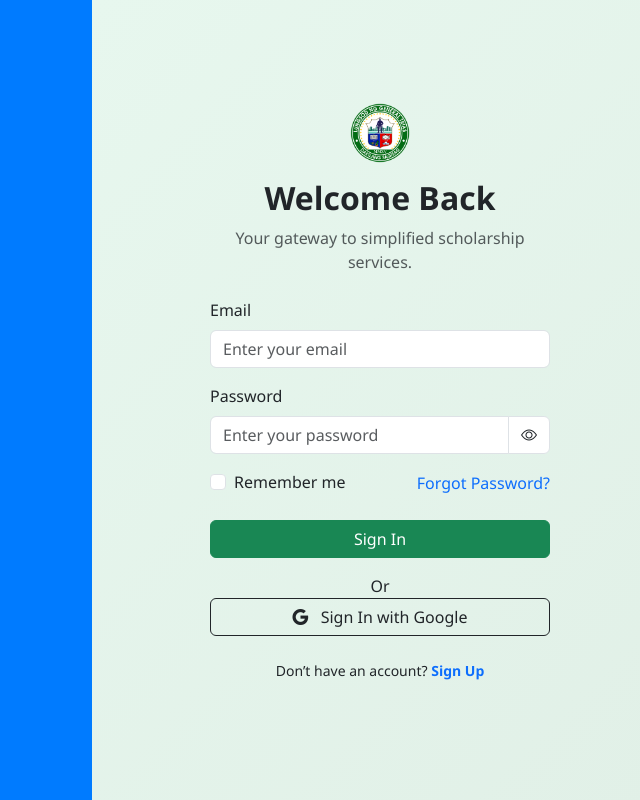
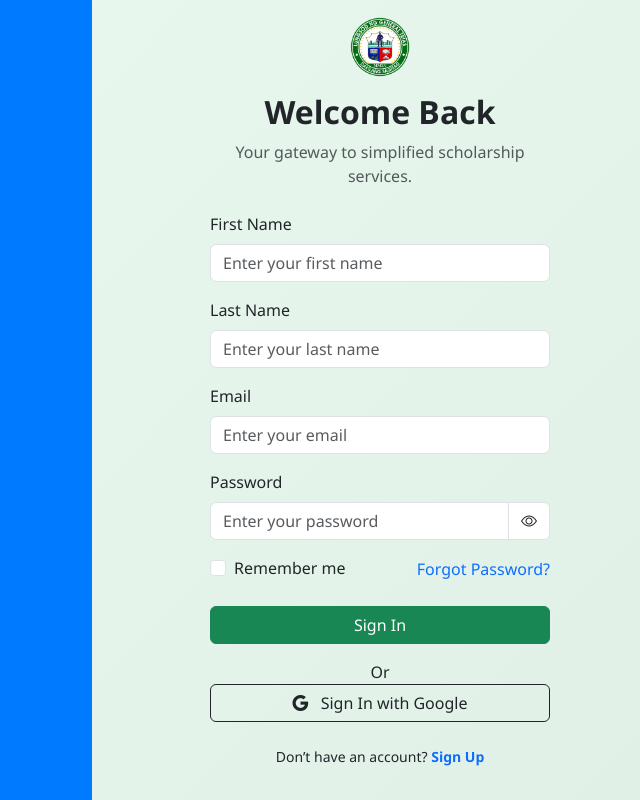
Before and after one commit to RojenSoliman/EducAid, a PHP site: page /modules/student/student_login.html in a window 1280 px wide. Shown: the whole page, without its empty margins (612-1252 px from the left). Run offline with PHP 8.4, Linux system fonts and the light colour scheme.

Commit message:
working student_login.php file

```diff
--- a/modules/student/logout.php
+++ b/modules/student/logout.php
@@ -2,6 +2,6 @@
 session_start();
 session_unset();
 session_destroy();
-header("Location: login.php");
+header("Location: student_login.html");
 exit;
 ?>
--- a/modules/student/register.php
+++ b/modules/student/register.php
@@ -108,7 +108,7 @@
             VALUES ($1, $2, $3, $4, $5, $6, $7, $8, $9, $10, $11, $12, $13, $14, $15)";
         $result = pg_query_params($connection, $query, [$municipality_id, $firstname, $middlename, $lastname, $age, $barangay, $email, $mobile, $hashed, $sex, 'applicant', $payroll_no, $qr_code, 'f', date('Y-m-d H:i:s')]);
         if ($result) {
-            echo "<script>alert('Student registered successfully!'); window.location.href = 'profile.php';</script>";
+            echo "<script>alert('Student registered successfully!'); window.location.href = 'student_login.html';</script>";
         } else {
             echo "<p style='color:red;'>Error: " . pg_last_error($connection) . "</p>";
         }
--- a/modules/student/student_login.html
+++ b/modules/student/student_login.html
@@ -28,14 +28,24 @@
 
         <form action="student_login.php" method="post" class="form">
           <div class="mb-3 text-start">
+            <label for="firstname" class="form-label">First Name</label>
+            <input type="firstname" id="firstname" name="firstname" class="form-control input-field" placeholder="Enter your first name" required />
+          </div>
+
+          <div class="mb-3 text-start position-relative">
+            <label for="lastname" class="form-label">Last Name</label>
+            <input type="lastname" id="lastname" name="lastname" class="form-control input-field" placeholder="Enter your last name" required />
+          </div>
+
+          <div class="mb-3 text-start position-relative">
             <label for="email" class="form-label">Email</label>
-            <input type="email" id="email" class="form-control input-field" placeholder="Enter your email" required />
+            <input type="email" id="email" name="email" class="form-control input-field" placeholder="Enter your email" required />
           </div>
 
           <div class="mb-3 text-start position-relative">
             <label for="password" class="form-label">Password</label>
             <div class="input-group">
-              <input type="password" id="password" class="form-control input-field" placeholder="Enter your password" required />
+              <input type="password" id="password" name="password" class="form-control input-field" placeholder="Enter your password" required />
               <span class="input-group-text bg-white toggle-password" style="cursor: pointer;">
                 <i class="bi bi-eye" id="toggleIcon"></i>
               </span>
```
Also changed, not shown: modules/student/student_login.php (+17 -46 lines).
